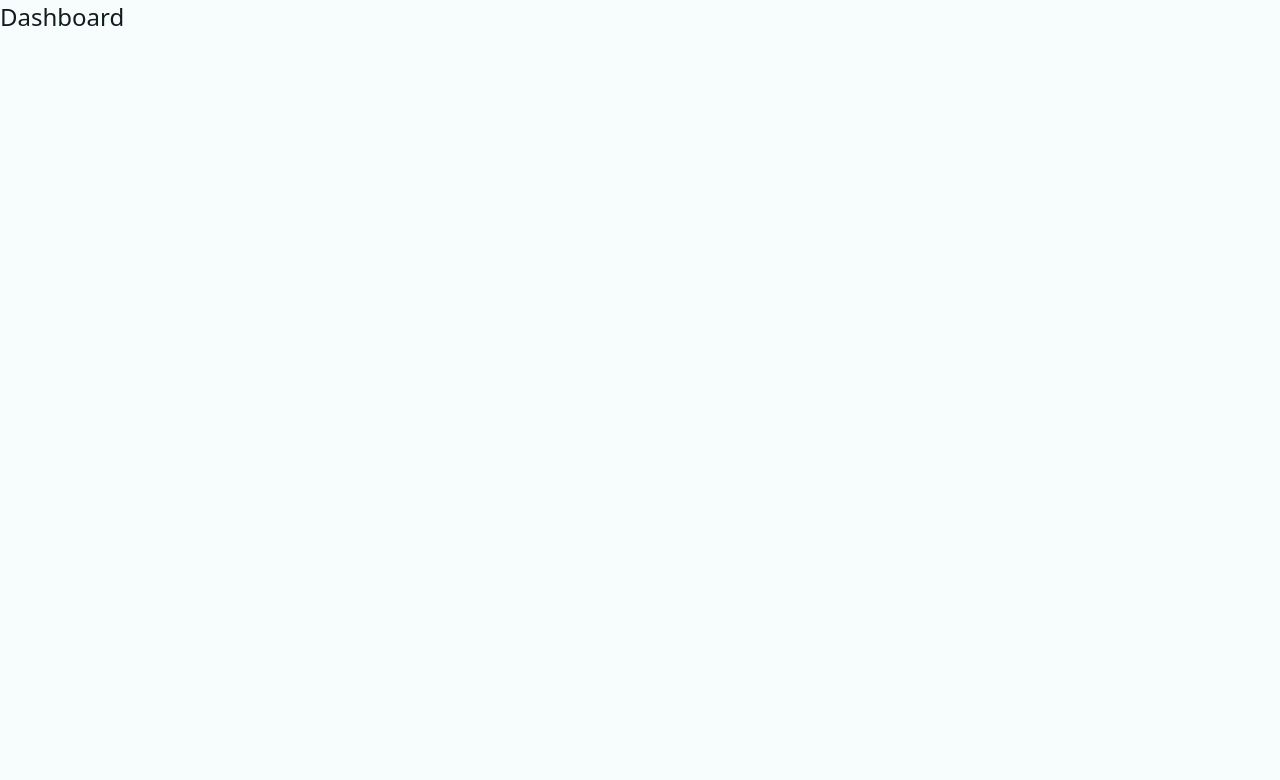
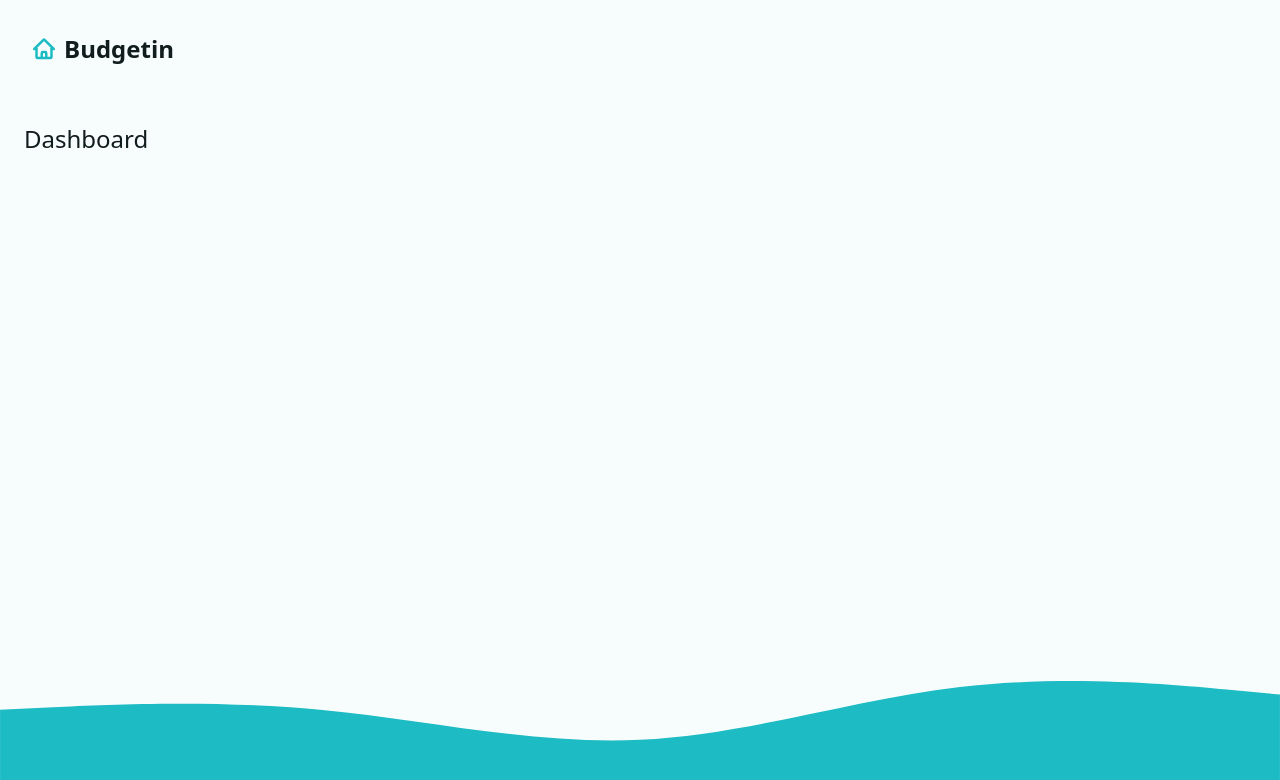
Before and after one commit to paresiqbal/react-budgeting, a React (Vite) app: page / in a window 1280 px wide. Shown: the top 780 px of the page. Built offline with nearby package versions, Linux system fonts and the light colour scheme.

Commit message:
Adding helpers delete item localStorage Adding logout actions adding Navbar adding layout

```diff
--- a/package.json
+++ b/package.json
@@ -15,7 +15,7 @@
     "react-router-dom": "^6.10.0"
   },
   "devDependencies": {
-    "@types/react": "^18.0.28",
+    "@types/react": "^18.0.35",
     "@types/react-dom": "^18.0.11",
     "@vitejs/plugin-react": "^3.1.0",
     "autoprefixer": "^10.4.14",
--- a/src/App.jsx
+++ b/src/App.jsx
@@ -1,19 +1,38 @@
 // react
 import { createBrowserRouter, RouterProvider } from "react-router-dom";
+
+// layouts
+import MainLayout, { mainLayoutLoader } from "./layout/MainLayout";
 
 // route pages
 import Dashboard, { dashboardLoader } from "./pages/Dashboard";
 import Error from "./pages/Error";
 
+// actions
+import { logoutAction } from "./actions/logout";
+
 const router = createBrowserRouter([
   {
     path: "/",
-    element: <Dashboard />,
-    // load data from dashboardLoader
-    loader: dashboardLoader,
+    element: <MainLayout />,
+    loader: mainLayoutLoader,
     errorElement: <Error />,
+    children: [
+      {
+        index: true,
+        element: <Dashboard />,
+        // load data from dashboardLoader
+        loader: dashboardLoader,
+        errorElement: <Error />,
+      },
+      {
+        path: "logout",
+        action: logoutAction,
+      },
+    ],
   },
 ]);
+
 function App() {
   return (
     <div className="App">
--- /dev/null
+++ b/src/actions/logout.js
@@ -0,0 +1,14 @@
+// react
+import { redirect } from "react-router";
+
+// helpers
+import { deleteItem } from "../helpers";
+
+export async function logoutAction() {
+  // delete user
+  deleteItem({
+    key: "userName",
+  });
+
+  return redirect("/");
+}
--- /dev/null
+++ b/src/components/Navbar.jsx
@@ -0,0 +1,34 @@
+// react
+import { NavLink, Form } from "react-router-dom";
+
+// assets
+import logomark from "../assets/logomark.svg";
+
+// library
+import { TrashIcon } from "@heroicons/react/24/solid";
+
+export default function Navbar({ userName }) {
+  const handleFormSubmit = (e) => {
+    if (!confirm("Delete user and all data ? 🤔")) {
+      e.preventDefault();
+    }
+  };
+
+  return (
+    <nav>
+      <NavLink to={"/"} aria-label="Homepage">
+        <img src={logomark} alt="" />
+        <span>Budgetin</span>
+      </NavLink>
+
+      {userName && (
+        <Form method="post" action="logout" onSubmit={handleFormSubmit}>
+          <button type="submit" className="btn btn--warning">
+            <span>Delete User</span>
+            <TrashIcon width={20} />
+          </button>
+        </Form>
+      )}
+    </nav>
+  );
+}
--- a/src/helpers.js
+++ b/src/helpers.js
@@ -1,5 +1,9 @@
-// local storage
+// Local storage
 export const fetchData = (key) => {
-  // look localStorage and find item based on key
   return JSON.parse(localStorage.getItem(key));
 };
+
+// delete item
+export const deleteItem = ({ key }) => {
+  return localStorage.removeItem(key);
+};
--- /dev/null
+++ b/src/layout/MainLayout.jsx
@@ -0,0 +1,36 @@
+// react
+import { Outlet, useLoaderData } from "react-router";
+
+// assets
+import wave from "../assets/wave.svg";
+
+// helpers funtion
+import { fetchData } from "../helpers";
+
+// components
+import Navbar from "../components/Navbar";
+
+// loader
+export function mainLayoutLoader() {
+  // return username as a key
+  const userName = fetchData("userName");
+
+  return { userName };
+}
+
+export default function MainLayout() {
+  const { userName } = useLoaderData();
+
+  return (
+    <div className="min-h-screen">
+      <Navbar userName={userName} />
+      <main>
+        <Outlet />
+      </main>
+      <img
+        src={wave}
+        className="w-full absolute inset-x-0 bottom-0 object-bottom"
+      />
+    </div>
+  );
+}
```
Also changed, not shown: 1 other file (tests, documents, lock files or other folders).
